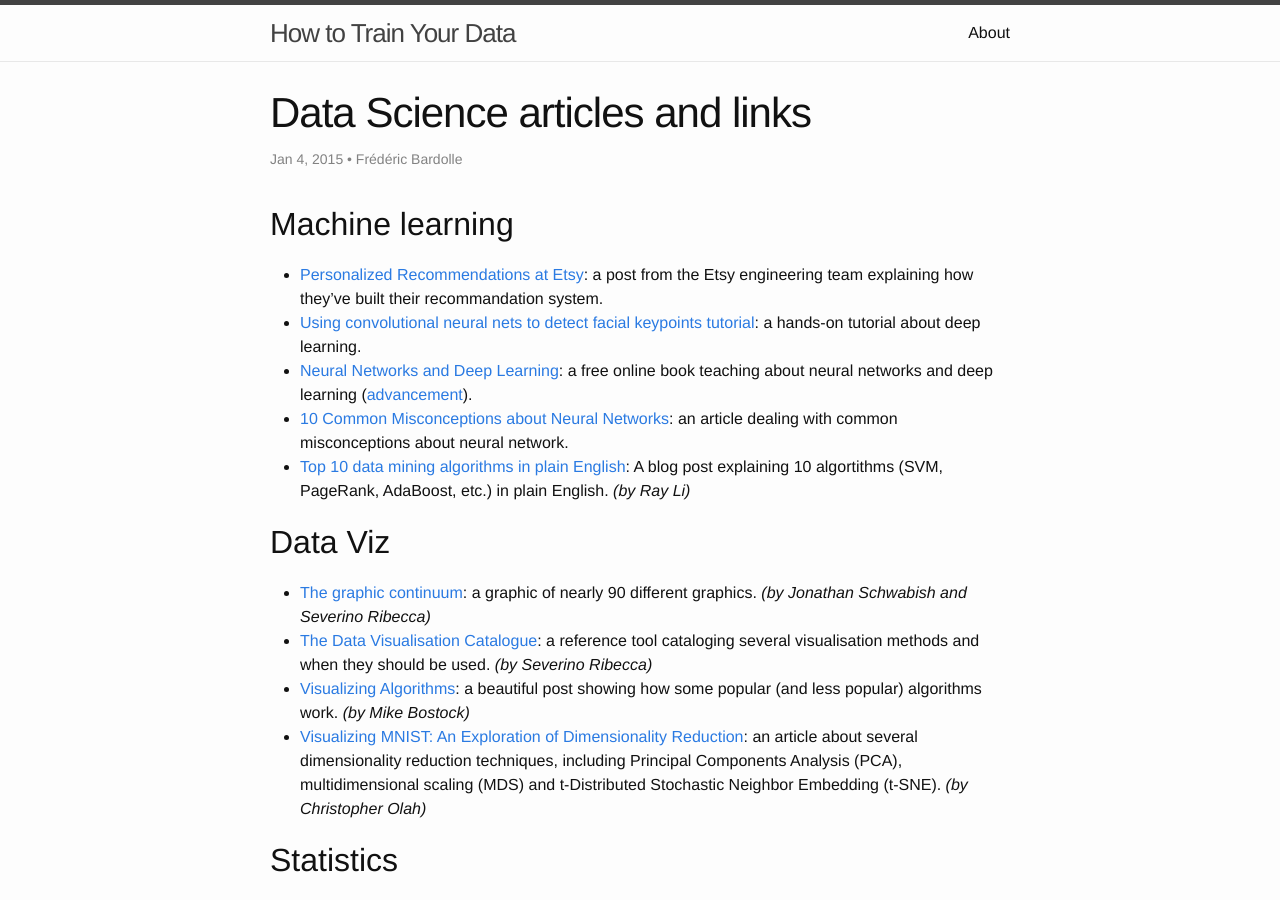
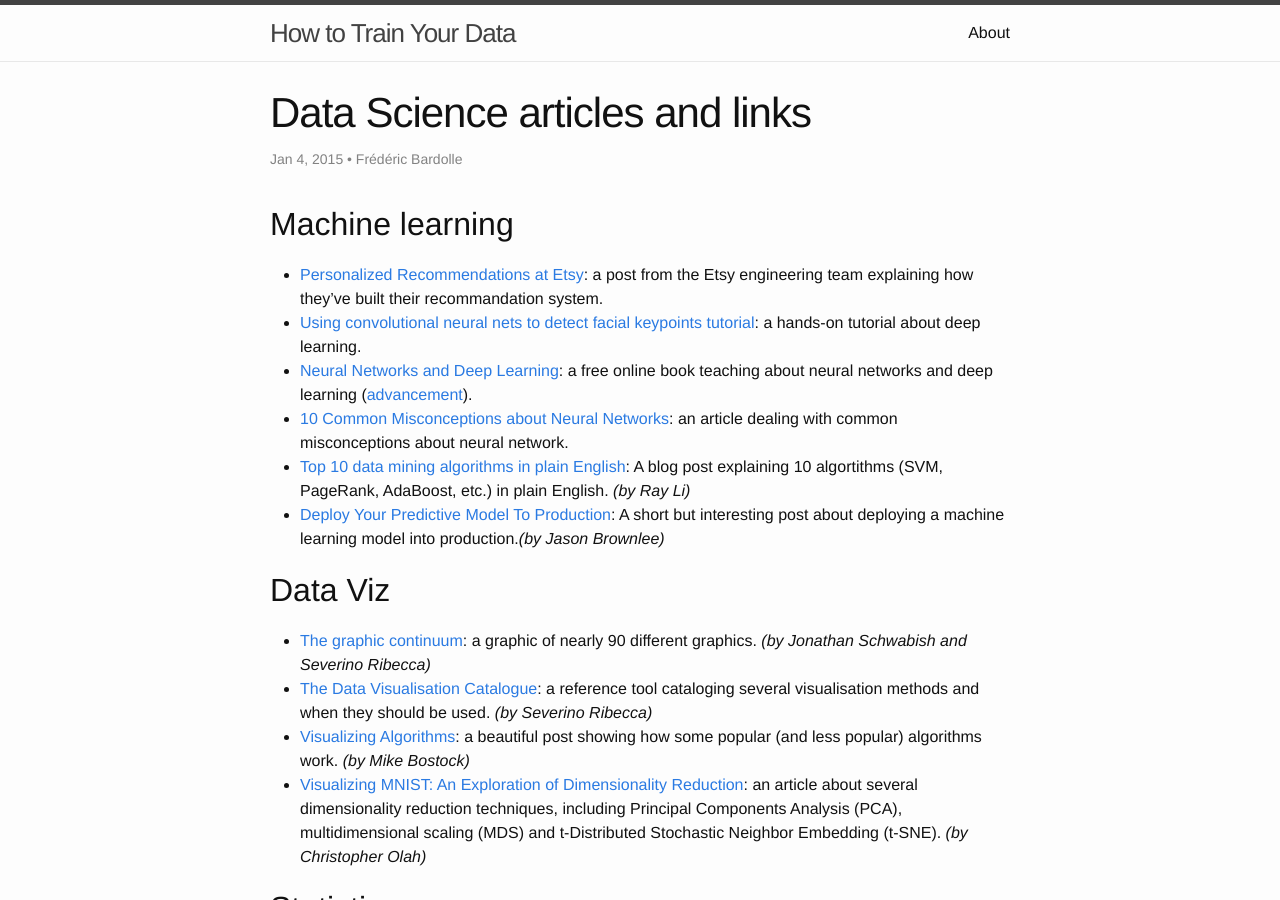
Before and after one commit to seiteta/seiteta.github.io_old, a Jekyll site: the page built from _posts/2015-01-04-articles.md, in a window 1280 px wide and 900 px high. Built offline with Jekyll 4.4.1, drawn with Linux system fonts in a browser that asks for light colours.

Commit message:
Update 2015-01-04-articles.md

```diff
--- a/_posts/2015-01-04-articles.md
+++ b/_posts/2015-01-04-articles.md
@@ -13,7 +13,7 @@ author: Frédéric Bardolle
 * [Neural Networks and Deep Learning](http://neuralnetworksanddeeplearning.com/): a free online book teaching about neural networks and deep learning ([advancement](http://neuralnetworksanddeeplearning.com/chap1.html#implementing_our_network_to_classify_digits)).
 * [10 Common Misconceptions about Neural Networks](http://www.stuartreid.co.za/misconceptions-about-neural-networks/): an article dealing with common misconceptions about neural network.
 * [Top 10 data mining algorithms in plain English](http://rayli.net/blog/data/top-10-data-mining-algorithms-in-plain-english/): A blog post explaining 10 algortithms (SVM, PageRank, AdaBoost, etc.) in plain English. *(by Ray Li)*
-
+* [Deploy Your Predictive Model To Production](http://machinelearningmastery.com/deploy-machine-learning-model-to-production): A short but interesting post about deploying a machine learning model into production.*(by Jason Brownlee)*
 
 ## Data Viz
 
```
